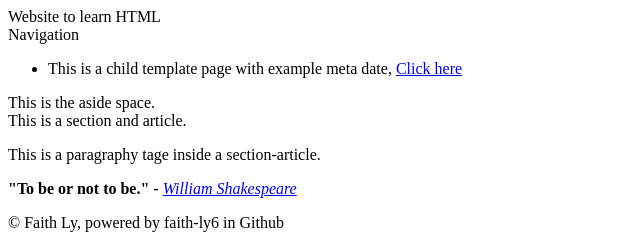
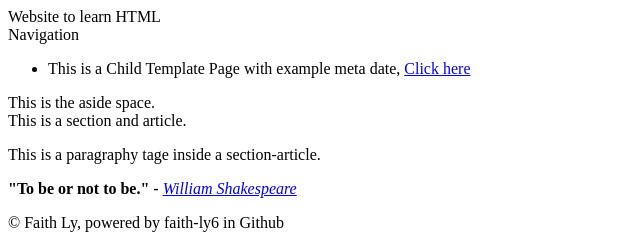
Before and after one commit to faith-ly6/LearningHTML.github.io, a plain HTML site: page index.html in a window 1280 px wide. Shown: the full height of the page, 0-640 px from the left. Drawn offline with Linux system fonts and the light colour scheme.

Commit message:
Update index.html

```diff
--- a/index.html
+++ b/index.html
@@ -32,7 +32,7 @@
     <nav>
         Navigation
         <ul>
-            <li>This is a child template page with example meta date, <a href="childPages/childTemplate.html" target="_blank">Click here</a>
+            <li>This is a Child Template Page with example meta date, <a href="childPages/childTemplate.html" target="_blank">Click here</a>
         </ul>
     </nav>
     <aside>This is the aside space.</aside>
```
